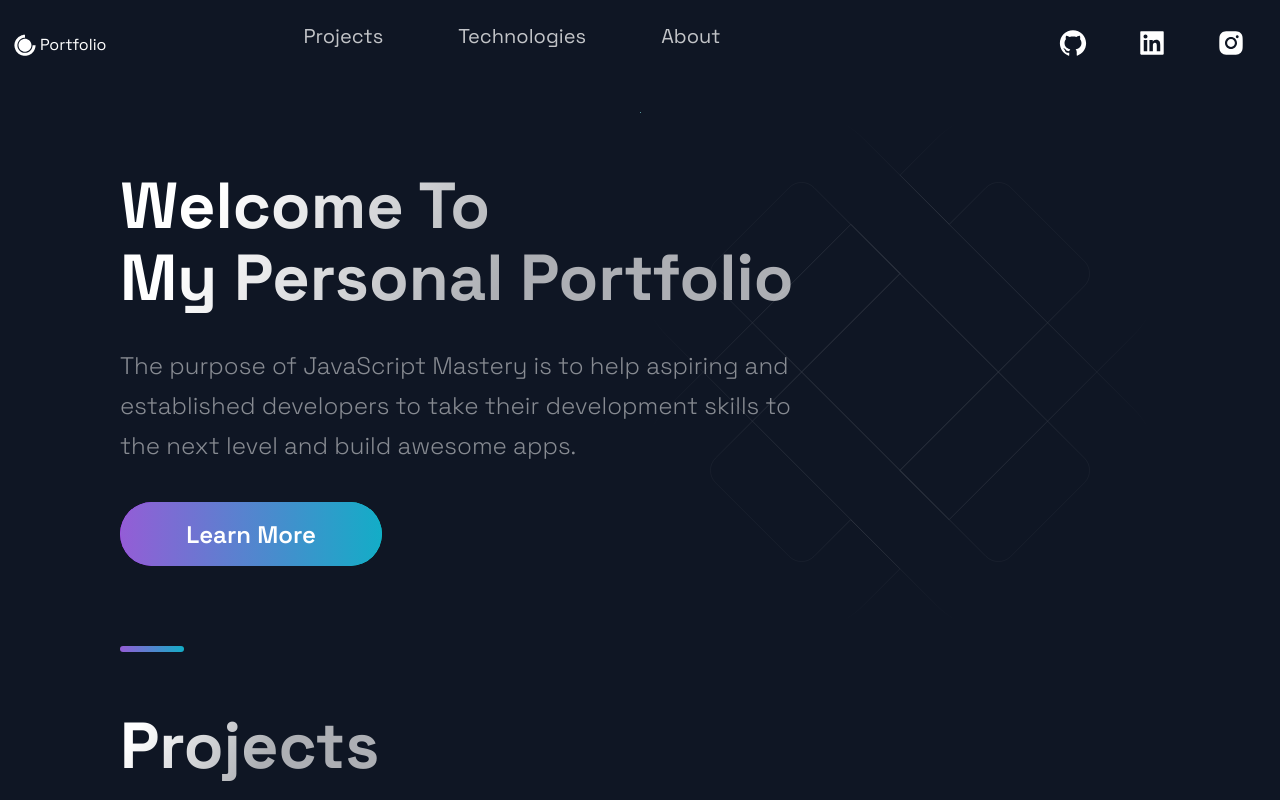
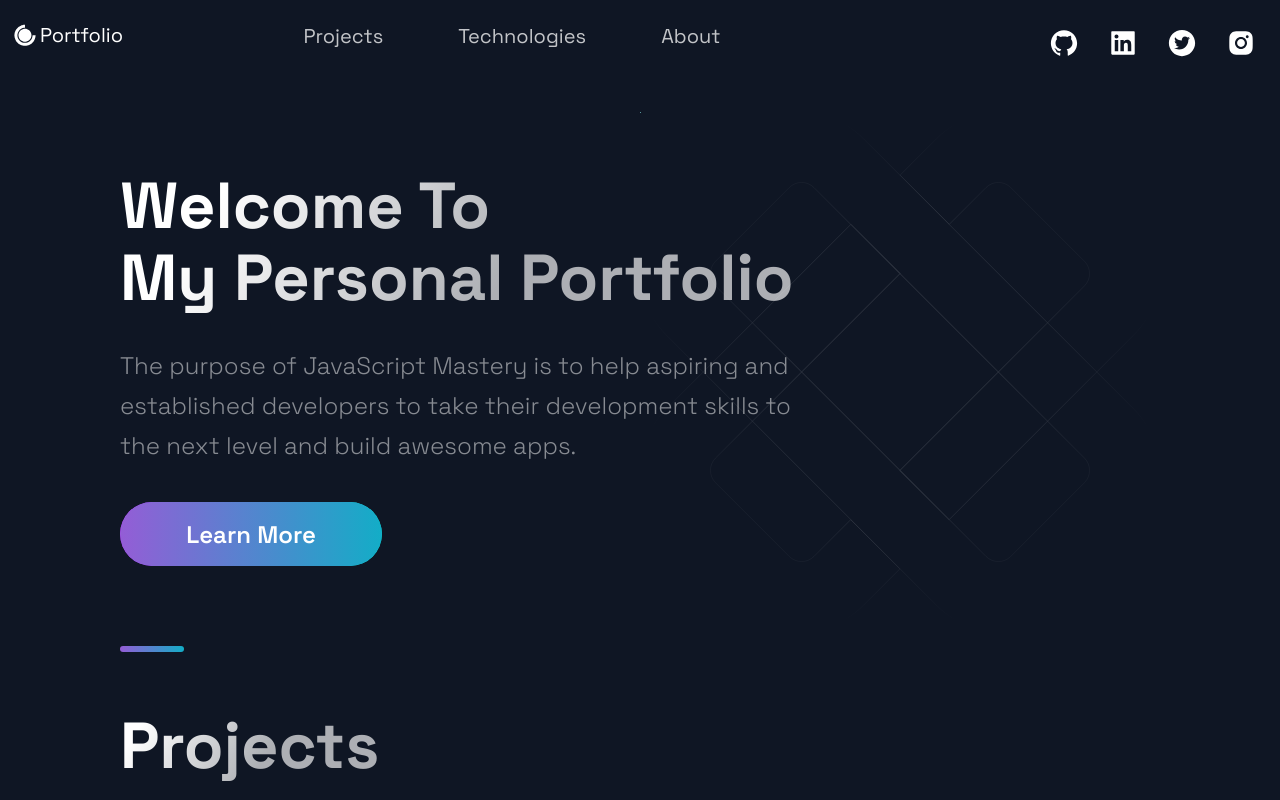
Before and after one commit to prajwalj27/myPersonalPortfolio, a Next.js app: page / in a window 1280 px wide. Shown: the top 800 px of the page. Built offline with nearby package versions, Linux system fonts and the light colour scheme.

Commit message:
Add Header component

```diff
--- a/src/components/Header/Header.js
+++ b/src/components/Header/Header.js
@@ -1,16 +1,16 @@
 import Link from 'next/link';
 import React from 'react';
-import { AiFillGithub, AiFillInstagram, AiFillLinkedin } from 'react-icons/ai';
+import { AiFillGithub, AiFillInstagram, AiFillLinkedin, AiFillTwitterCircle } from 'react-icons/ai';
 import { DiCssdeck } from 'react-icons/di';
 
-import { Container, Div1, Div2, Div3, NavLink, SocialIcons } from './HeaderStyles';
+import { Container, Div1, Div2, Div3, NavLink, SocialIcons, Span } from './HeaderStyles';
 
 const Header = () =>  (
   <Container>
     <Div1>
       <Link href="/">
-        <a style={{ display: 'flex', alignItems: 'center', color:"white" }}>
-          <DiCssdeck size="3rem" /> <span>Portfolio</span>
+        <a style={{ display: 'flex', alignItems: 'center', color:"white", marginBottom:"20px" }}>
+          <DiCssdeck size="3rem" /> <Span>Portfolio</Span>
         </a>
       </Link>
     </Div1>
@@ -32,13 +32,16 @@ const Header = () =>  (
       </li>
     </Div2>
       <Div3>
-        <SocialIcons href="https://google.com">
+        <SocialIcons href="https://github.com/prajwalj27">
           <AiFillGithub size="3rem" />
         </SocialIcons>
-        <SocialIcons href="https://google.com">
+        <SocialIcons href="https://www.linkedin.com/in/prajwal-jaiswal/">
           <AiFillLinkedin size="3rem" />
         </SocialIcons>
-        <SocialIcons href="https://google.com">
+        <SocialIcons href="https://twitter.com/Prajwal_2703">
+          <AiFillTwitterCircle size="3rem"/>
+        </SocialIcons>
+        <SocialIcons href="https://www.instagram.com/prajwaljaiswal_27/">
           <AiFillInstagram size="3rem"/>
         </SocialIcons>
       </Div3>
--- a/src/components/Header/HeaderStyles.js
+++ b/src/components/Header/HeaderStyles.js
@@ -17,6 +17,11 @@ export const Container = styled.div`
     grid-row-gap: 0.5rem;
   }
 `;
+
+export const Span = styled.span`
+  font-size: 2rem;
+`;
+
 export const Div1 = styled.div`
   grid-area: 1 / 1 / 2 / 2;
   display: flex;
```
